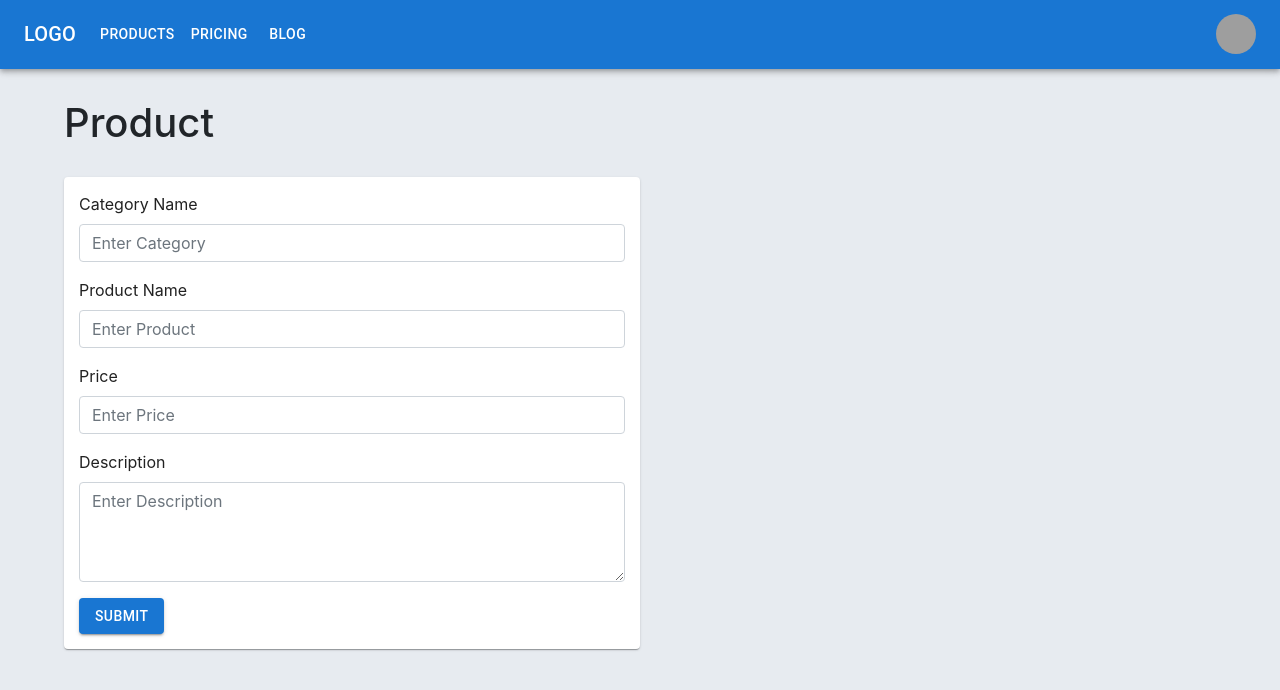
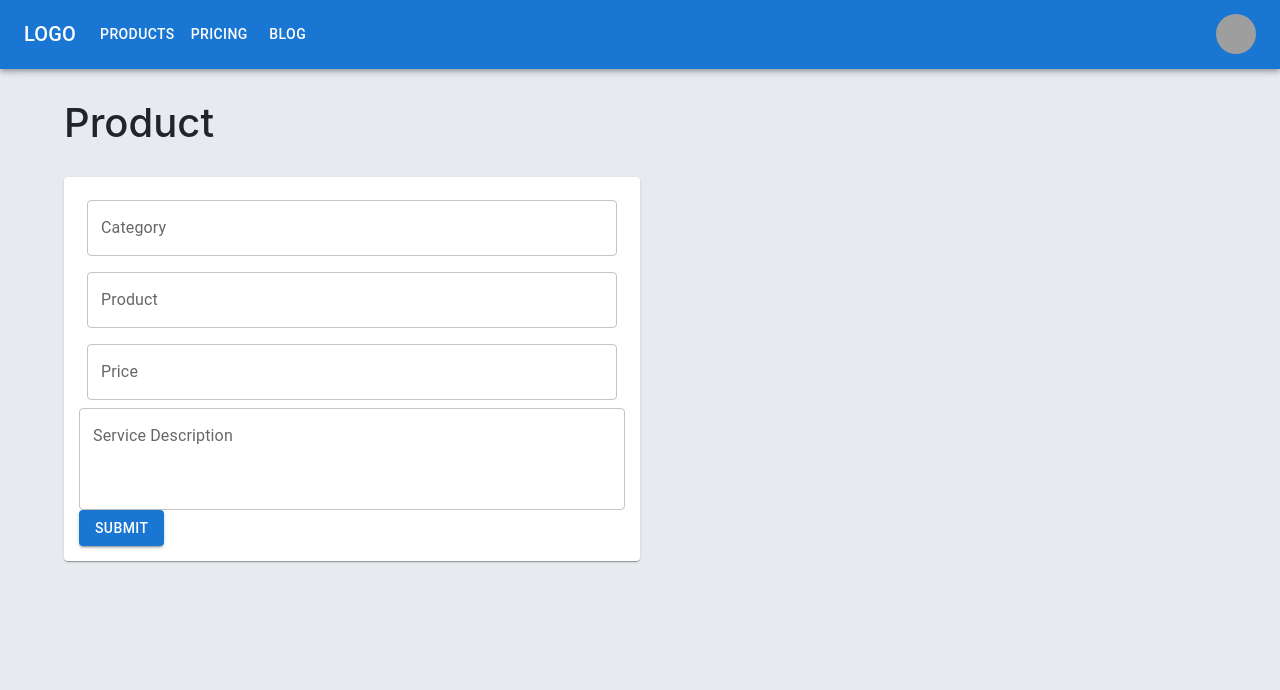
Before and after one commit to Shafiqbd/react-ecommerce, a React (Create React App) app: page /product in a window 1280 px wide. Shown: the top 690 px of the page. Built offline with nearby package versions, Linux system fonts and the light colour scheme; grey boxes are pictures that could not be loaded.

Commit message:
product add working

```diff
--- a/src/components/AddProduct.jsx
+++ b/src/components/AddProduct.jsx
@@ -1,37 +1,57 @@
-import { Card, Grid } from "@mui/material";
+import { Card, FormControl, Grid, InputLabel, OutlinedInput, TextField } from "@mui/material";
 import Button from "@mui/material/Button";
+import { Box } from "@mui/system";
 import React from "react";
 import { Form } from "react-bootstrap";
+import { useSelector } from "react-redux";
 
 const AddProduct = () => {
+  const formData = useSelector((state) => state.insertProduct.productData);
+  console.log(formData);
+
   return (
     <Grid container spacing={0}>
       <Grid item md={6}>
         <Card style={{ padding: "15px" }}>
           <Form>
-            <Form.Group className="mb-3" controlId="formBasicCategory">
-              <Form.Label>Category Name</Form.Label>
-              <Form.Control placeholder="Enter Category" />
-            </Form.Group>
+            <Box sx={{ display: "flex", flexWrap: "wrap" }}>
+              <FormControl fullWidth sx={{ m: 1 }}>
+                <InputLabel htmlFor="outlined-adornment-amount">Category</InputLabel>
+                <OutlinedInput id="outlined-adornment-amount" label="Category" />
+              </FormControl>
 
-            <Form.Group className="mb-3" controlId="formBasicProduct">
-              <Form.Label>Product Name</Form.Label>
-              <Form.Control placeholder="Enter Product" />
-            </Form.Group>
+              <FormControl fullWidth sx={{ m: 1 }}>
+                <InputLabel htmlFor="outlined-adornment-amount">Product</InputLabel>
+                <OutlinedInput id="outlined-adornment-amount" label="Product" />
+              </FormControl>
 
-            <Form.Group className="mb-3" controlId="formBasicPrice">
-              <Form.Label>Price</Form.Label>
-              <Form.Control placeholder="Enter Price" />
-            </Form.Group>
+              <FormControl fullWidth sx={{ m: 1 }}>
+                <InputLabel htmlFor="outlined-adornment-amount">Price</InputLabel>
+                <OutlinedInput id="outlined-adornment-amount" label="Price" />
+              </FormControl>
 
-            <Form.Group className="mb-3" controlId="formBasicDescription">
-              <Form.Label>Description</Form.Label>
-              <Form.Control as="textarea" placeholder="Enter Description" style={{ height: "100px" }} />
-            </Form.Group>
+              {/* <Form.Group className="mb-3" controlId="formBasicDescription">
+                <Form.Label>Description</Form.Label>
+                <Form.Control as="textarea" placeholder="Enter Description" style={{ height: "100px" }} />
+              </Form.Group> */}
 
-            <Button variant="contained" type="submit">
-              Submit
-            </Button>
+              <TextField
+                fullWidth
+                autoComplete="service_description"
+                label="Service Description"
+                type="text"
+                multiline
+                rows={3}
+                maxRows={4}
+                name="service_description"
+                // value={user.service_description ? user.service_description : ''}
+                // onChange={handleInputChange}
+              />
+
+              <Button variant="contained" type="submit">
+                Submit
+              </Button>
+            </Box>
           </Form>
         </Card>
       </Grid>
--- a/src/redux/contants/action-type.js
+++ b/src/redux/contants/action-type.js
@@ -9,3 +9,5 @@ export const SET_PRODUCTS = "SET_PRODUCTS";
 export const GET_PRODUCTS_BY_ID = "GET_PRODUCTS_BY_ID";
 export const REMOVE_PRODUCTS_BY_ID = "REMOVE_PRODUCTS_BY_ID";
 export const SET_CATEGORY = "SET_CATEGORY";
+
+export const INSERT_PRODUCTS = "INSERT_PRODUCTS";
--- a/src/redux/reducers/category/categoryReducers.js
+++ b/src/redux/reducers/category/categoryReducers.js
@@ -2,7 +2,7 @@ import { SET_CATEGORY } from "../../contants/action-type";
 const initialState = {
   categoryList: [],
 };
-export const cattegoryListReducers = (state = initialState, { payload, type }) => {
+export const categoryListReducers = (state = initialState, { payload, type }) => {
   switch (type) {
     case SET_CATEGORY:
       return { ...state, categoryList: payload };
--- a/src/redux/reducers/index.js
+++ b/src/redux/reducers/index.js
@@ -1,10 +1,12 @@
 import { combineReducers } from "redux";
-import { cattegoryListReducers } from "./category/categoryReducers";
-import { productByIdReducers, productReducers } from "./products/productReducers";
+import { categoryListReducers } from "./category/categoryReducers";
+import { productByIdReducers, productListReducers } from "./products/productListReducers";
+import { productReducers } from "./products/productReducers";
 
 const reducers = combineReducers({
-  getAllProducts: productReducers,
+  getAllProducts: productListReducers,
   product: productByIdReducers,
-  getAllCategoryList: cattegoryListReducers,
+  getAllCategoryList: categoryListReducers,
+  insertProduct: productReducers,
 });
 export default reducers;
--- /dev/null
+++ b/src/redux/reducers/products/productListReducers.js
@@ -0,0 +1,24 @@
+import { GET_PRODUCTS_BY_ID, REMOVE_PRODUCTS_BY_ID, SET_PRODUCTS } from "../../contants/action-type";
+const initialState = {
+  products: [],
+};
+export const productListReducers = (state = initialState, { payload, type }) => {
+  switch (type) {
+    case SET_PRODUCTS:
+      return { ...state, products: payload };
+
+    default:
+      return state;
+  }
+};
+export const productByIdReducers = (state = {}, { payload, type }) => {
+  switch (type) {
+    case GET_PRODUCTS_BY_ID:
+      return { ...state, ...payload };
+    case REMOVE_PRODUCTS_BY_ID:
+      return {};
+
+    default:
+      return state;
+  }
+};
--- a/src/redux/reducers/products/productReducers.js
+++ b/src/redux/reducers/products/productReducers.js
@@ -1,6 +1,5 @@
-import { GET_PRODUCTS_BY_ID, REMOVE_PRODUCTS_BY_ID, SET_PRODUCTS } from "../../contants/action-type";
+import { INSERT_PRODUCTS } from "../../contants/action-type";
 const initialState = {
-  products: [],
   productData: {
     title: "",
     price: 0,
@@ -11,21 +10,10 @@ const initialState = {
 };
 export const productReducers = (state = initialState, { payload, type }) => {
   switch (type) {
-    case SET_PRODUCTS:
+    case INSERT_PRODUCTS:
       return { ...state, products: payload };
 
     default:
       return state;
   }
 };
-export const productByIdReducers = (state = {}, { payload, type }) => {
-  switch (type) {
-    case GET_PRODUCTS_BY_ID:
-      return { ...state, ...payload };
-    case REMOVE_PRODUCTS_BY_ID:
-      return {};
-
-    default:
-      return state;
-  }
-};
```
